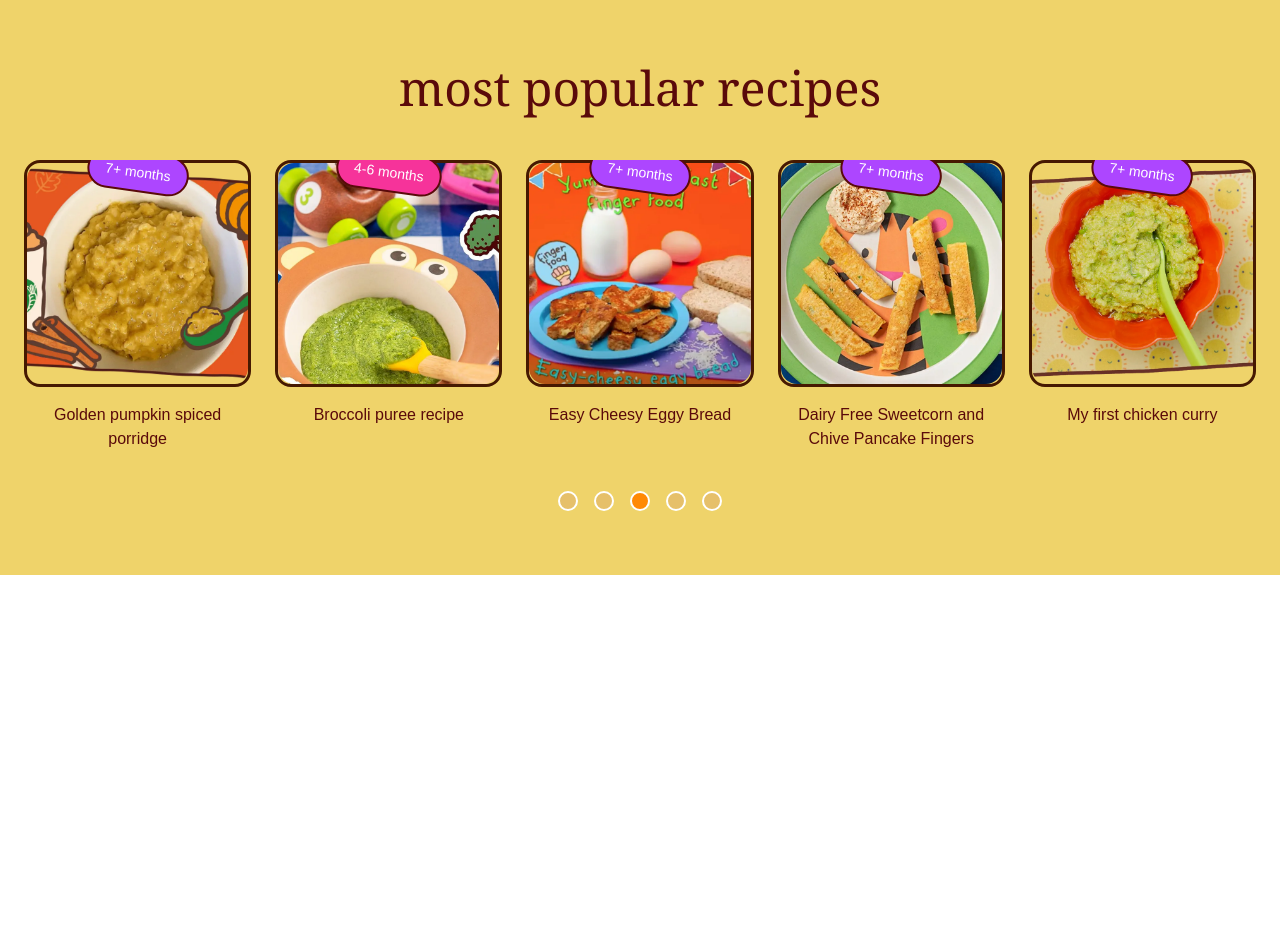
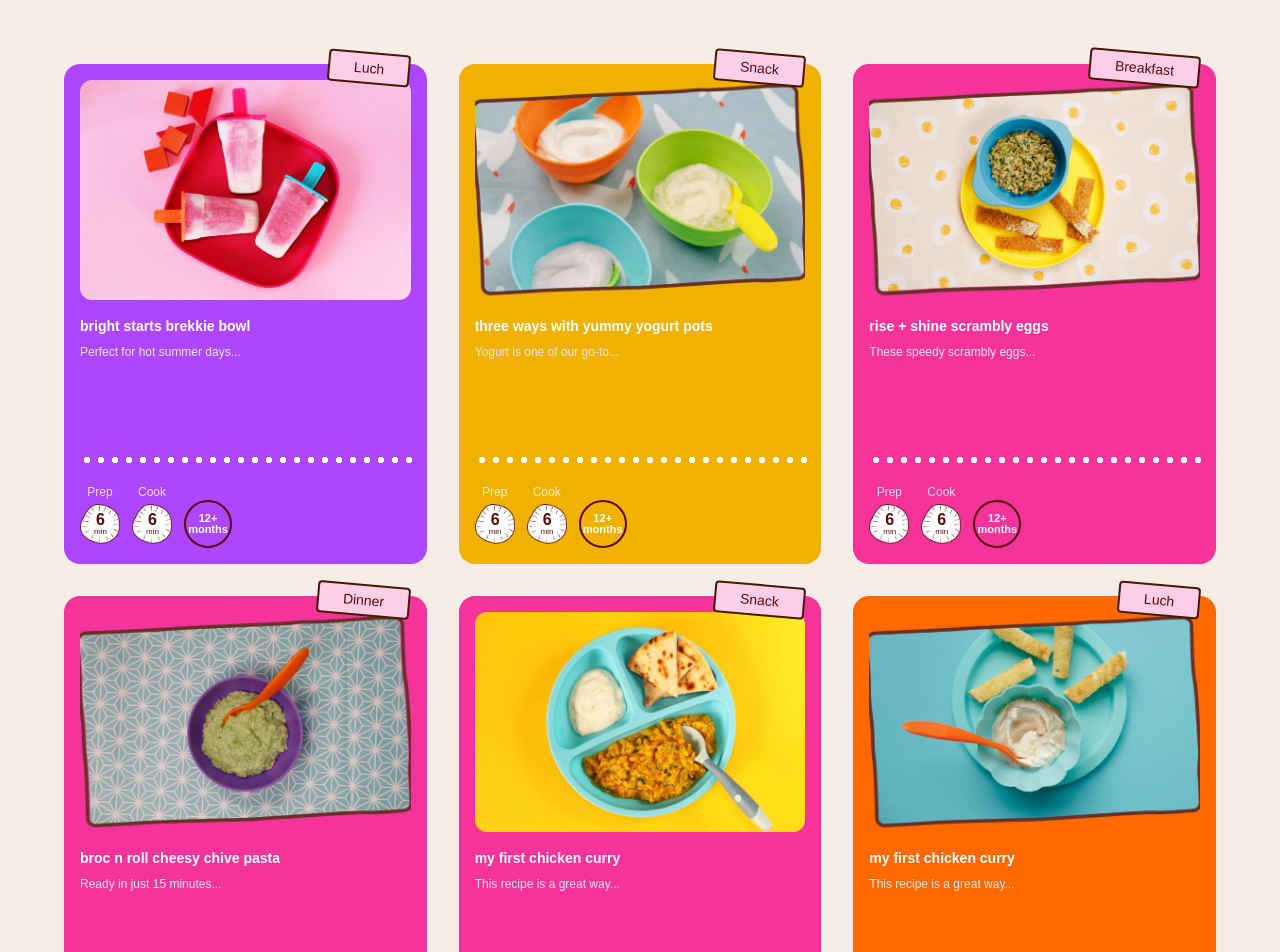
Before and after one commit to ngminhnguyen/Capstone2, a Next.js app: page /check in a window 1280 px wide. Shown: the top 952 px of the page. Before the commit the page ends 800 px from the top, so only its background shows below. Built offline with nearby package versions, Linux system fonts and the light colour scheme.

Commit message:
Update page.tsx

```diff
--- a/src/app/check/page.tsx
+++ b/src/app/check/page.tsx
@@ -1,90 +1,213 @@
 "use client";
-import React from "react";
+import { color } from "framer-motion";
+import React, { useState } from "react";
 
 const recipes = [
     {
-        title: "Golden pumpkin spiced porridge",
-        img: "/images/popularRecipe1.webp",
-        age: "7+ months",
+        id: "1",
+        title: "bright starts brekkie bowl",
+        desc: "Perfect for hot summer days...",
+        img: "/images/recipe1.webp",
+        mealTime: "Luch",
         color: "bg-purple-500",
     },
     {
-        title: "Broccoli puree recipe",
-        img: "/images/popularRecipe2.webp",
-        age: "4-6 months",
+        id: "2",
+        title: "three ways with yummy yogurt pots",
+        desc: "Yogurt is one of our go-to...",
+        img: "/images/recipe2.webp",
+        mealTime: "Snack",
+        color: "bg-yellow-500",
+    },
+    {
+        id: "3",
+        title: "rise + shine scrambly eggs",
+        desc: "These speedy scrambly eggs...",
+        img: "/images/recipe3.webp",
+        mealTime: "Breakfast",
         color: "bg-pink-500",
     },
     {
-        title: "Easy Cheesy Eggy Bread",
-        img: "/images/popularRecipe3.webp",
-        age: "7+ months",
-        color: "bg-purple-500",
+        id: "4",
+        title: "broc n roll cheesy chive pasta",
+        desc: "Ready in just 15 minutes...",
+        img: "/images/recipe4.webp",
+        mealTime: "Dinner",
+        color: "bg-pink-500",
     },
     {
-        title: "Dairy Free Sweetcorn and Chive Pancake Fingers",
-        img: "/images/popularRecipe4.webp",
-        age: "7+ months",
-        color: "bg-purple-500",
+        id: "5",
+        title: "my first chicken curry",
+        desc: "This recipe is a great way...",
+        img: "/images/recipe5.webp",
+        mealTime: "Snack",
+        color: "bg-pink-500",
     },
     {
-        title: "My first chicken curry",
-        img: "/images/popularRecipe5.webp",
-        age: "7+ months",
-        color: "bg-purple-500",
+        id: "6",
+        title: "my first chicken curry",
+        desc: "This recipe is a great way...",
+        img: "/images/recipe6.webp",
+        mealTime: "Luch",
+        color: "bg-orange-500",
     },
 ];
 
-export default function PopularRecipes() {
+export default function RecipeWithPagination() {
+    const [currentPage, setCurrentPage] = useState(1);
+
+    const itemsPerPage = 9;
+
+    // 🔥 chia data theo page
+    const startIndex = (currentPage - 1) * itemsPerPage;
+    const currentData = recipes.slice(startIndex, startIndex + itemsPerPage);
+
+    const totalPages = Math.ceil(recipes.length / itemsPerPage);
+
     return (
-        <section className="w-full bg-[#EFD36A] py-16">
-            {/* TITLE */}
-            <h2 className="text-center text-4xl md:text-5xl font-serif text-[#5A0A0A] mb-12">
-                most popular recipes
-            </h2>
+        <section className="w-full bg-[#F6EDE7] py-16 px-6">
+            {/* GRID */}
+            <div className="relative grid grid-cols-1 sm:grid-cols-2 lg:grid-cols-3 gap-8 max-w-6xl mx-auto">
+                {currentData.map((item) => (
+                    <div
+                        key={item.id}
+                        className={`relative bg-linear-to-b ${item.color}
+                        text-white rounded-2xl p-4
+                        h-[500px]
+                        transition-all duration-300
+                        hover:-translate-y-2
+                        hover:rotate-2
+                        hover:shadow-[0_25px_50px_rgba(0,0,0,0.3)]
+                        "`}
+                    >
+                        {/* Meal Time */}
+                        <div className="absolute -top-3 right-4 bg-pink-200 text-[#5A0A0A] text-sm px-6 py-1 rotate-5 rounded-sm border-2 border-amber-950 ">
+                            {item.mealTime}
+                        </div>
 
-            {/* CARDS */}
-            <div className="flex justify-center gap-6 px-6 overflow-x-auto">
-                {recipes.map((item, index) => (
-                    <div key={index} className="flex flex-col items-center">
-                        {/* CARD */}
-                        <div className="relative ">
-                            {/* IMAGE */}
-                            <div className="border-3 border-amber-950 rounded-2xl">
-                                <img
-                                    src={item.img}
-                                    alt={item.title}
-                                    className="w-full object-cover rounded-2xl"
-                                    width={400}
-                                    height={300}
-                                />
-                            </div>
-
-                            {/* BADGE */}
-                            <div
-                                className={`absolute -top-2 left-1/2 -translate-x-1/2 ${item.color} text-white text-sm px-4 py-2 rounded-full border-2 border-[#5A0A0A] rotate-[8deg]`}
-                            >
-                                {item.age}
-                            </div>
+                        {/* IMG */}
+                        <div className="rounded-xl overflow-hidden mb-4">
+                            <img
+                                src={item.img}
+                                className="w-full h-full object-cover"
+                            />
                         </div>
 
                         {/* TITLE */}
-                        <p className="mt-4 text-center text-[#5A0A0A] font-medium max-w-50">
-                            {item.title}
+                        <h3 className="font-bold text-sm mb-2">{item.title}</h3>
+
+                        {/* DESC */}
+                        <p className="text-xs text-gray-200 mb-4">
+                            {item.desc}
                         </p>
+
+                        <div className="absolute bottom-4 left-4 right-3 mt-4">
+                            {/* DOTTED LINE */}
+                            <div
+                                className="w-full h-2 mb-4
+                                        bg-[radial-gradient(circle,#ffffff_3px,transparent_3px)]
+                                        bg-size-[14px_8px] bg-repeat-x"
+                            ></div>
+                            {/* INFO ROW */}
+                            <div className="flex items-center justify-start gap-3">
+                                {/* Prep */}
+                                <div className="flex flex-col items-center gap-1">
+                                    <span className="text-xs opacity-80">
+                                        Prep
+                                    </span>
+                                    <div className="relative">
+                                        <img
+                                            src="/images/recipeCircle2.png"
+                                            alt="Recipe Circle 2"
+                                            className="w-10 h-10"
+                                        />
+                                        <span className="absolute top-2 left-3.5 text-[#5A0A0A] flex flex-col items-center leading-none">
+                                            <span className="text-[16px] font-bold">
+                                                6
+                                            </span>
+                                            <span className="text-[8px]">
+                                                min
+                                            </span>
+                                        </span>
+                                    </div>
+                                </div>
+
+                                {/* Cook */}
+                                <div className="flex flex-col items-center gap-1">
+                                    <span className="text-xs opacity-80">
+                                        Cook
+                                    </span>
+                                    <div className="relative">
+                                        <img
+                                            src="/images/recipeCircle2.png"
+                                            alt="Recipe Circle 2"
+                                            className="w-10 h-10"
+                                        />
+                                        <span className="absolute top-2 left-3.5 text-[#5A0A0A] flex flex-col items-center leading-none">
+                                            <span className="text-[16px] font-bold">
+                                                6
+                                            </span>
+                                            <span className="text-[8px]">
+                                                min
+                                            </span>
+                                        </span>
+                                    </div>
+                                </div>
+
+                                {/* AGE */}
+                                <div className="flex flex-col items-center gap-1">
+                                    <span className="text-xs opacity-80 invisible">
+                                        Age
+                                    </span>
+                                    <div
+                                        className={`w-12 h-12 text-white rounded-full flex items-center justify-center text-[11px] font-semibold border-2 border-[#5A0A0A] ${item.color}`}
+                                    >
+                                        <div className="text-center leading-none">
+                                            <div>12+</div>
+                                            <div>months</div>
+                                        </div>
+                                    </div>
+                                </div>
+                            </div>
+                        </div>
                     </div>
                 ))}
             </div>
 
-            {/* DOTS */}
+            {/* PAGINATION */}
             <div className="flex justify-center gap-4 mt-10">
-                {[0, 1, 2, 3, 4].map((dot) => (
-                    <div
-                        key={dot}
-                        className={`w-5 h-5 rounded-full border-2 border-white ${
-                            dot === 2 ? "bg-orange-400" : "bg-[#E6C06A]"
-                        }`}
-                    />
-                ))}
+                {Array.from({ length: totalPages }, (_, i) => i + 1).map(
+                    (page) => (
+                        <button
+                            key={page}
+                            onClick={() => setCurrentPage(page)}
+                            className={`
+                                w-10 h-10 rounded-full border-2 flex items-center justify-center
+                                transition-all duration-200
+
+                                ${
+                                    currentPage === page
+                                        ? "bg-orange-400 border-[#5A0A0A]"
+                                        : "border-[#5A0A0A] text-[#5A0A0A] hover:bg-[#f3d9c9]"
+                                }
+                            `}
+                        >
+                            {page}
+                        </button>
+                    ),
+                )}
+
+                {/* NEXT */}
+                <button
+                    onClick={() =>
+                        setCurrentPage((prev) =>
+                            prev < totalPages ? prev + 1 : prev,
+                        )
+                    }
+                    className="ml-2 text-[#5A0A0A] hover:underline"
+                >
+                    next &gt;
+                </button>
             </div>
         </section>
     );
```
